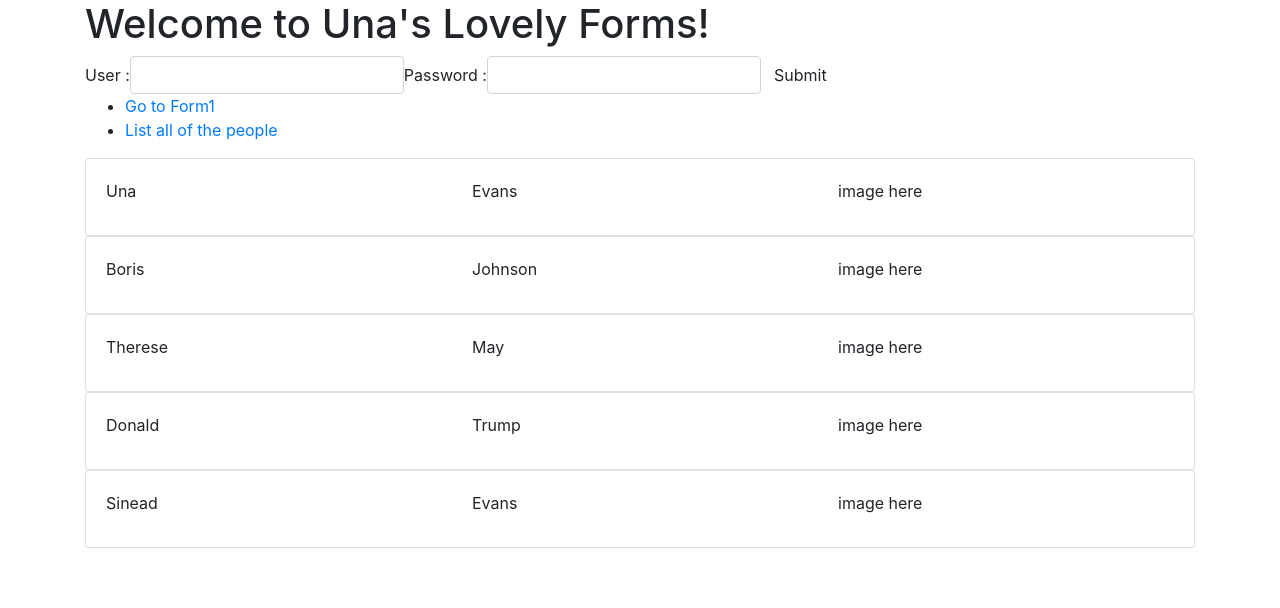
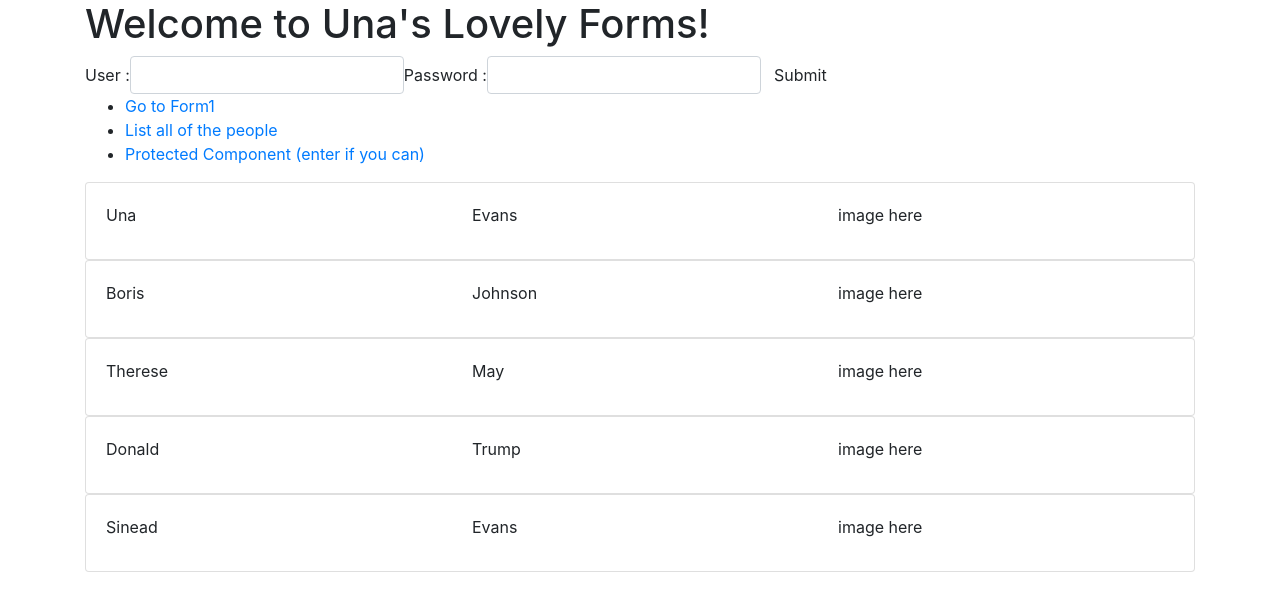
Before and after one commit to ulestrange/web3-forms, an Angular app: page /ListPeople in a window 1280 px wide. Shown: the top 608 px of the page. Built offline with nearby package versions, Linux system fonts and the light colour scheme.

Commit message:
guard now used on protected component.

```diff
--- a/src/app/app.component.html
+++ b/src/app/app.component.html
@@ -19,6 +19,7 @@
       <ul>
         <li><a routerLink="/form1">Go to Form1</a></li>
         <li><a routerLink="/ListPeople">List all of the people</a></li>
+        <li><a routerLink="/protected">Protected Component (enter if you can)</a></li>
       </ul>
     </nav>
   </header>
--- a/src/app/auth/auth.guard.ts
+++ b/src/app/auth/auth.guard.ts
@@ -1,19 +1,23 @@
 import { Injectable } from '@angular/core';
 import { ActivatedRouteSnapshot, RouterStateSnapshot, UrlTree, CanActivate } from '@angular/router';
 import { Observable } from 'rxjs';
+import { AuthService } from '../services/auth.service';
 
 @Injectable({
   providedIn: 'root'
 })
 export class AuthGuard implements CanActivate {
 
+constructor(private authService: AuthService){
 
+}
 
   canActivate(
     next: ActivatedRouteSnapshot,
     state: RouterStateSnapshot): boolean {
-    console.log('AuthGuard#canActivate called');
-    return true;
+      const isLoggedIn = this.authService.isLoggedIn()
+      console.log('AuthGuard#canActivate called');
+    return isLoggedIn;
   }
 
 }
```
Also changed, not shown: src/app/app-routing.module.ts (+6 -2 lines).
